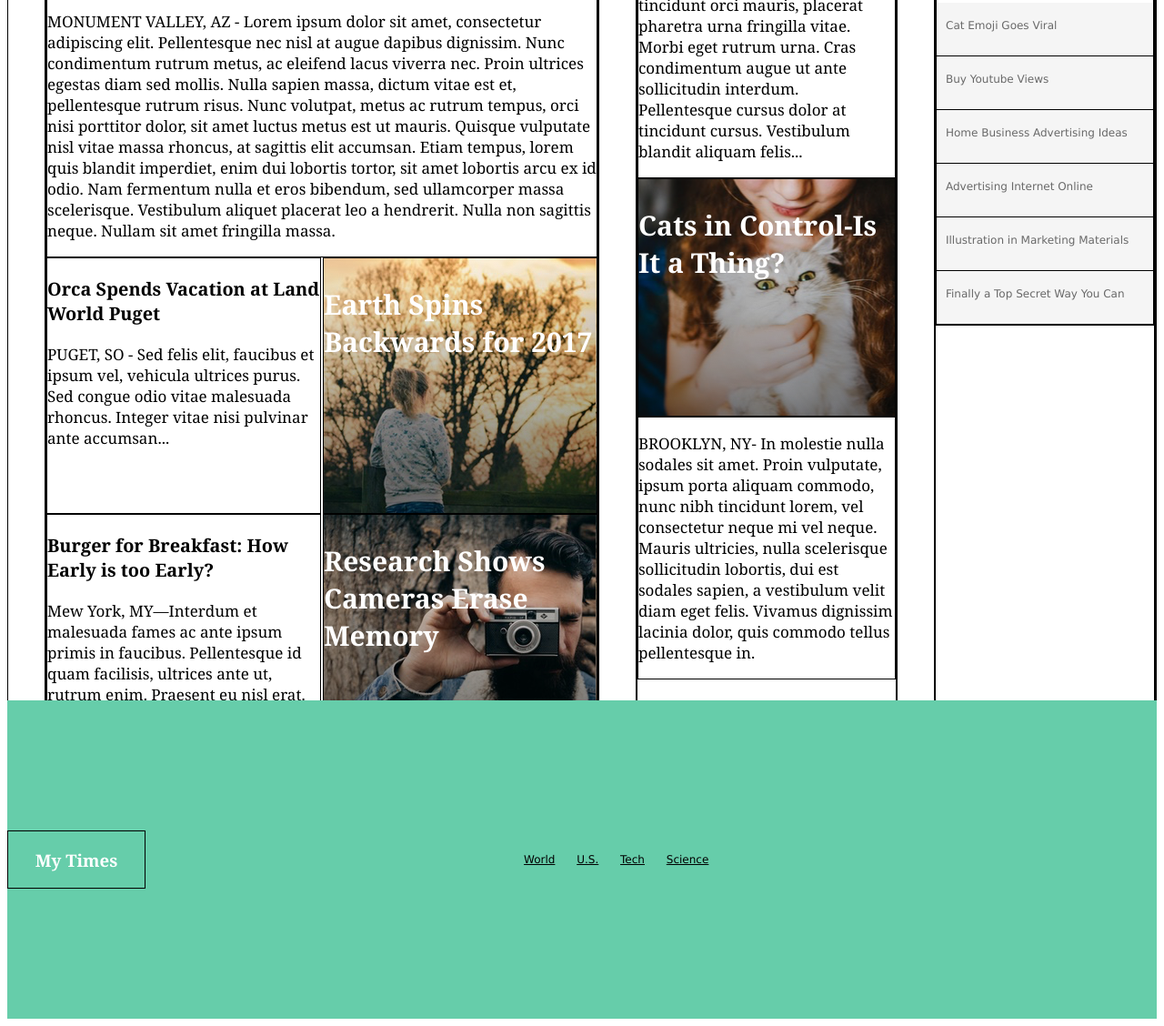
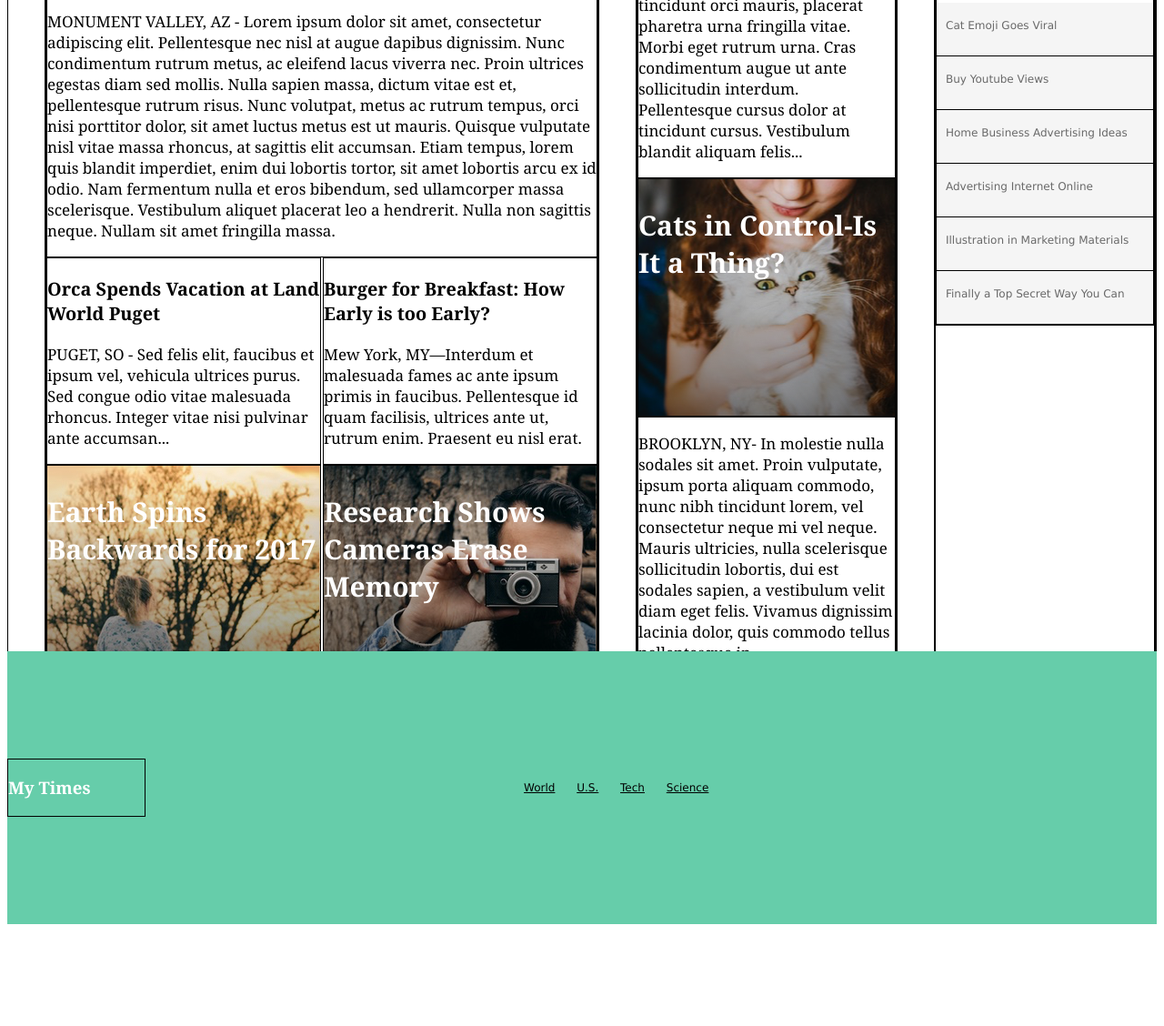
Before and after one commit to mvink11/my-times-new, a plain HTML site: page index.html in a window 1280 px wide. Shown: the part 399-1527 px from the top of the page at 91% size. After the commit the page ends 1423 px from the top, so only its background shows below. Drawn offline with Linux system fonts and the light colour scheme.

Commit message:
positioning

```diff
--- a/index.html
+++ b/index.html
@@ -29,20 +29,21 @@
             <p>MONUMENT VALLEY, AZ - Lorem ipsum dolor sit amet, consectetur adipiscing elit. Pellentesque nec nisl at augue dapibus dignissim. Nunc condimentum rutrum metus, ac eleifend lacus viverra nec. Proin ultrices egestas diam sed mollis. Nulla sapien massa, dictum vitae est et, pellentesque rutrum risus. Nunc volutpat, metus ac rutrum tempus, orci nisi porttitor dolor, sit amet luctus metus est ut mauris. Quisque vulputate nisl vitae massa rhoncus, at sagittis elit accumsan. Etiam tempus, lorem quis blandit imperdiet, enim dui lobortis tortor, sit amet lobortis arcu ex id odio. Nam fermentum nulla et eros bibendum, sed ullamcorper massa scelerisque. Vestibulum aliquet placerat leo a hendrerit. Nulla non sagittis neque. Nullam sit amet fringilla massa.</p>
           </div>
         <div class="middle">
-          <div class="orca square">
+          <div class="orca">
             <h3>Orca Spends Vacation at Land World Puget</h3>
             <p>PUGET, SO - Sed felis elit, faucibus et ipsum vel, vehicula ultrices purus. Sed congue odio vitae malesuada rhoncus. Integer vitae nisi pulvinar ante accumsan...</p>
           </div>
-          <div class="earth square">
-            <p>Earth Spins Backwards for 2017</p>
+          <div class="burger">
+            <h3>Burger for Breakfast: How Early is too Early?</h3>
+            <p>Mew York, MY—Interdum et malesuada fames ac ante ipsum primis in faucibus. Pellentesque id quam facilisis, ultrices ante ut, rutrum enim. Praesent eu nisl erat.</p>
           </div>
         </div>
         <div class="bottom">
-          <div class="burger square">
-            <h3>Burger for Breakfast: How Early is too Early?</h3>
-            <p>Mew York, MY—Interdum et malesuada fames ac ante ipsum primis in faucibus. Pellentesque id quam facilisis, ultrices ante ut, rutrum enim. Praesent eu nisl erat.</p>
+
+          <div class="earth">
+            <p>Earth Spins Backwards for 2017</p>
           </div>
-          <div class="research square">
+          <div class="research">
             <p>Research Shows Cameras Erase Memory</p>
           </div>
         </div>
--- a/resources/css/style.css
+++ b/resources/css/style.css
@@ -157,7 +157,7 @@ h4{
   font-size: 12px;
   display: flex;
   position: relative;
-  height: 350px;
+  height: 300px;
   align-items: center;
 }
 .title{
@@ -168,7 +168,6 @@ h4{
   align-items: center;
   display: inline-flex;
   width: 150px;
-  justify-content: center;
 }
 .contact{
   display: inline-flex;
```
